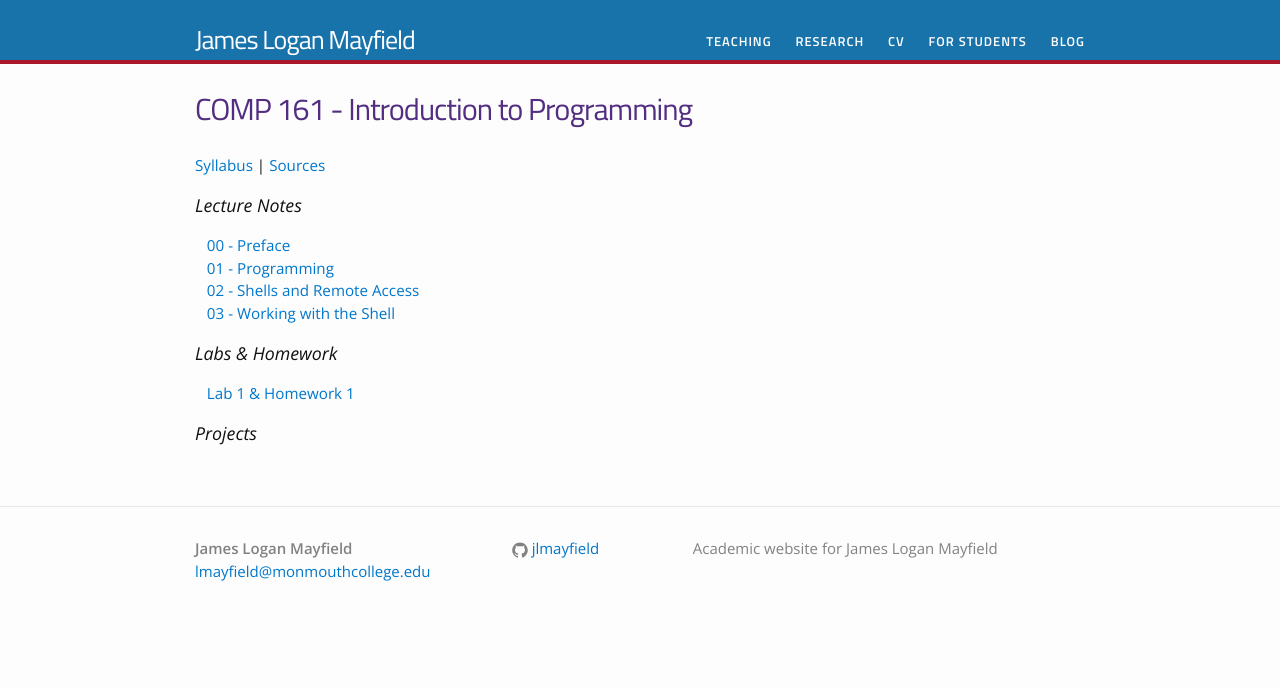
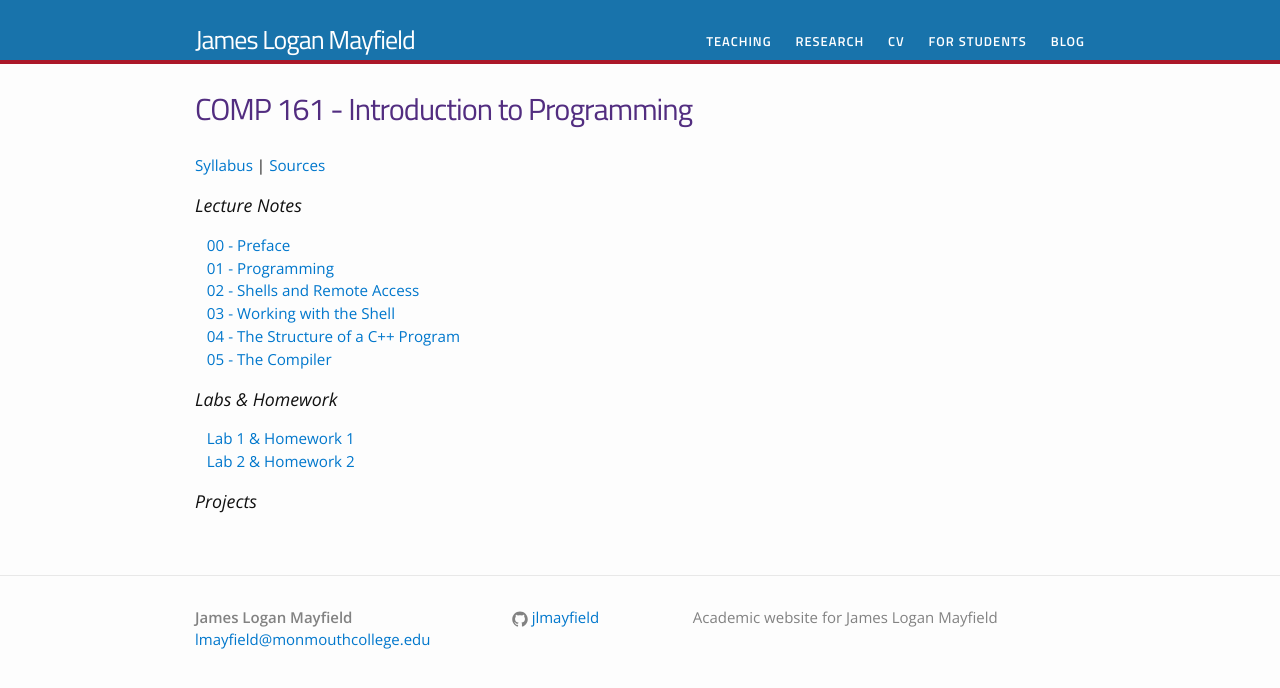
Before and after one commit to jlmayfield/jlmayfield.github.io, a Jekyll site: the page built from teaching/comp161.md, in a window 1280 px wide. Shown: the top 688 px of the page. Built offline with Jekyll 4.4.1, drawn with Linux system fonts in a browser that asks for light colours.

Commit message:
c161. week 2, lab2 update

```diff
--- a/teaching/comp161.md
+++ b/teaching/comp161.md
@@ -13,10 +13,14 @@ permalink: /teaching/COMP161/
 &nbsp;&nbsp;&nbsp;[01 - Programming](/teaching/COMP161/notes/comp161-lectureNotes-01.pdf)
 &nbsp;&nbsp;&nbsp;[02 - Shells and Remote Access](/teaching/COMP161/notes/comp161-lectureNotes-02.pdf)
 &nbsp;&nbsp;&nbsp;[03 - Working with the Shell](/teaching/COMP161/notes/comp161-lectureNotes-03.pdf)
+&nbsp;&nbsp;&nbsp;[04 - The Structure of a C++ Program](/teaching/COMP161/notes/comp161-lectureNotes-04.pdf)
+&nbsp;&nbsp;&nbsp;[05 - The Compiler](/teaching/COMP161/notes/comp161-lectureNotes-05.pdf)
+
 
 ### Labs & Homework
 
 &nbsp;&nbsp;&nbsp;[Lab 1 & Homework 1](/teaching/COMP161/labs/comp161-lab1.pdf)
+&nbsp;&nbsp;&nbsp;[Lab 2 & Homework 2](/teaching/COMP161/labs/comp161-lab2.pdf)
 
 
 ### Projects
```
Also changed, not shown: 3 other files.
